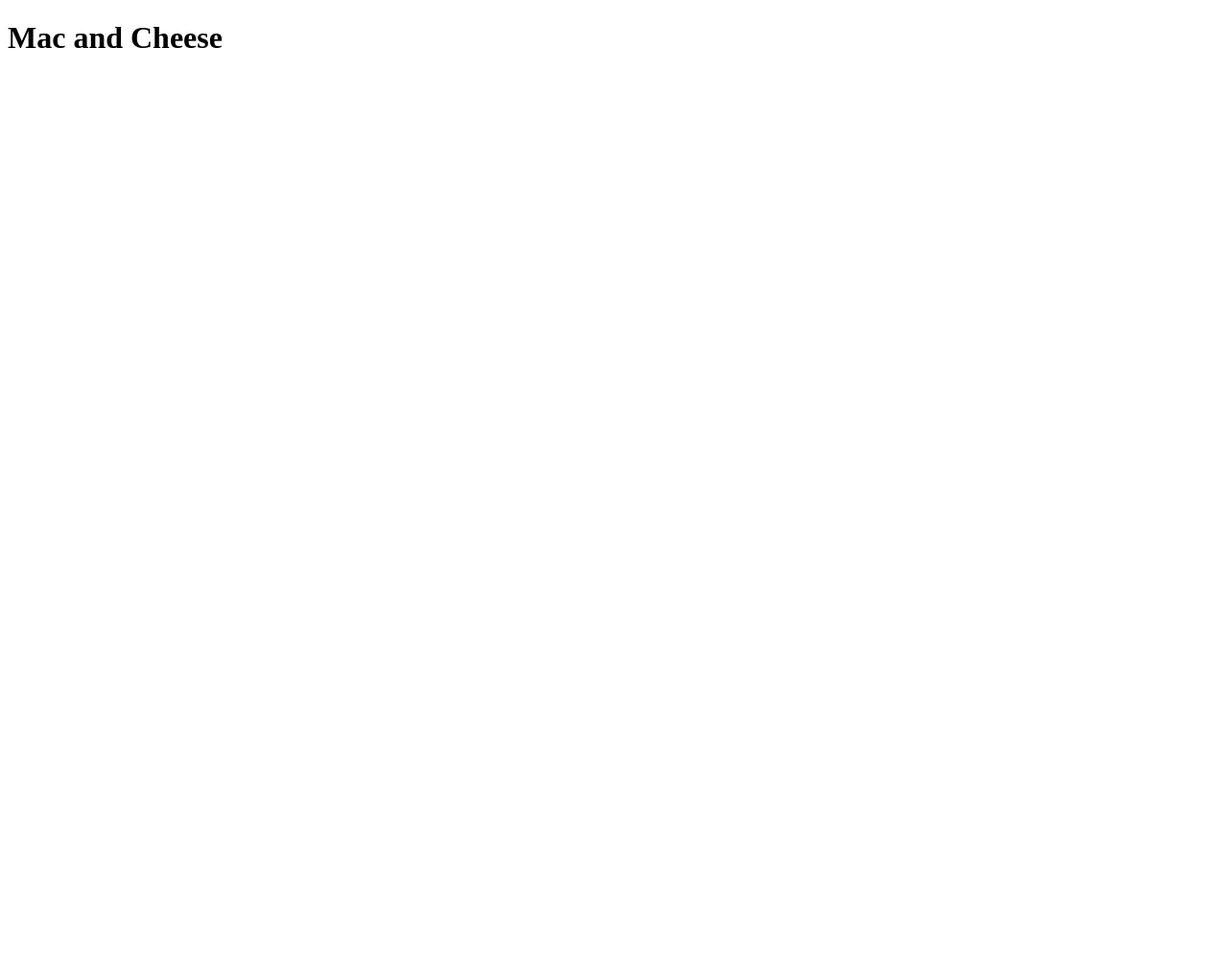
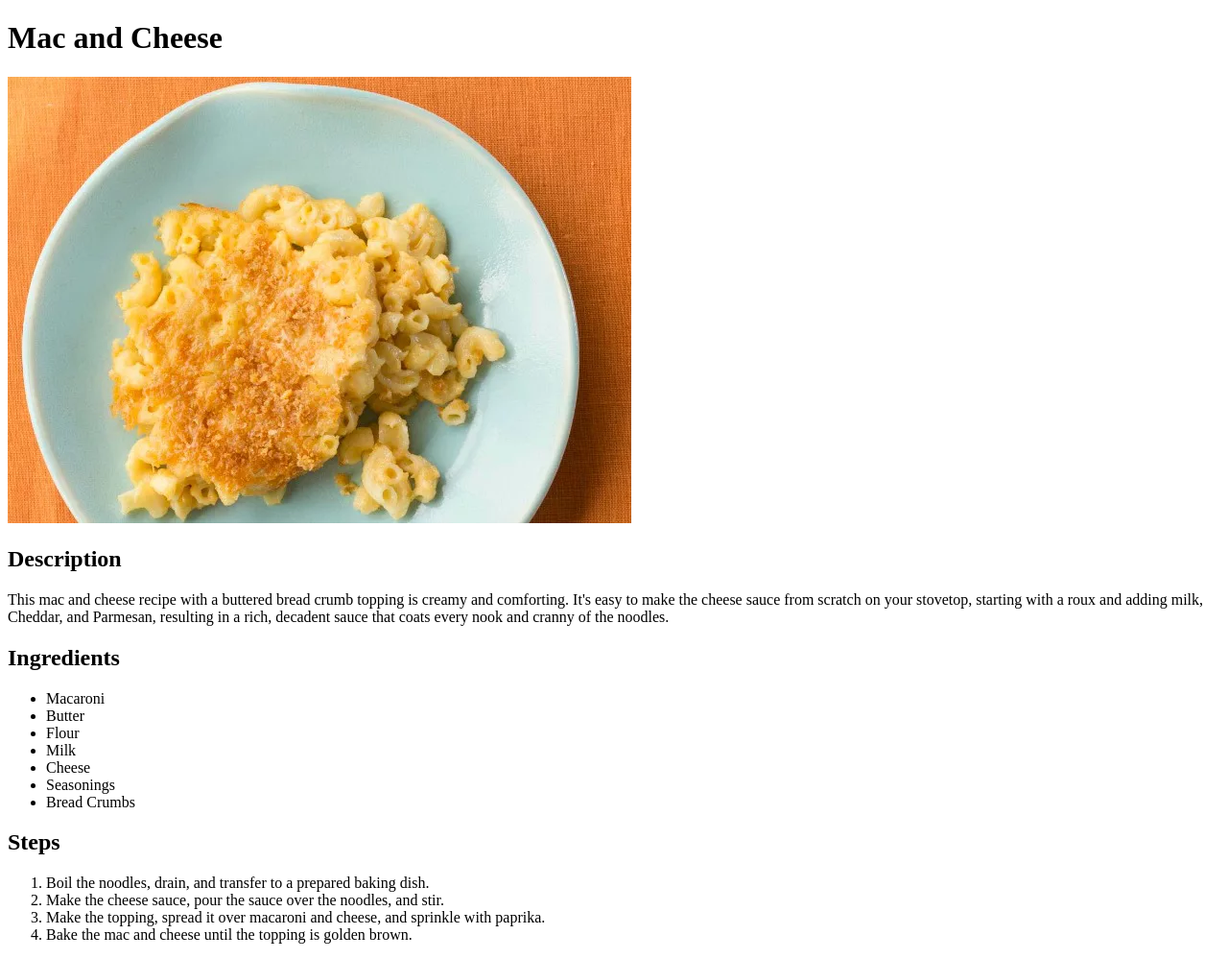
Before and after one commit to Luisrp3/odin-recipes, a plain HTML site: page recipes/mac-and-cheese.html in a window 1280 px wide. Shown: the whole page at 96% size. Before the commit the page ends 800 px from the top, so only its background shows below. Drawn offline with Linux system fonts and the light colour scheme.

Commit message:
Fill mac-and-cheese.html with information

```diff
--- a/recipes/mac-and-cheese.html
+++ b/recipes/mac-and-cheese.html
@@ -6,5 +6,37 @@
     </head>
     <body>
         <h1>Mac and Cheese</h1>
+
+        <img src="../img/mac-and-cheese.webp" alt="A plate of mac and cheese" height="465" width="650">
+
+        <h2>Description</h2>
+        <p>This mac and cheese recipe with a buttered bread crumb topping is creamy and comforting. It's easy to make the cheese sauce from scratch on your stovetop, starting with a roux and adding milk, Cheddar, and Parmesan, resulting in a rich, decadent sauce that coats every nook and cranny of the noodles.</p>
+
+        <h2>Ingredients</h2>
+        <ul>
+            <li>Macaroni</li>
+            <li>Butter</li>
+            <li>Flour</li>
+            <li>Milk</li>
+            <li>Cheese</li>
+            <li>Seasonings</li>
+            <li>Bread Crumbs</li>
+        </ul>
+
+        <h2>Steps</h2>
+        <ol>
+            <li>
+                Boil the noodles, drain, and transfer to a prepared baking dish.
+            </li>
+            <li>
+                Make the cheese sauce, pour the sauce over the noodles, and stir.
+            </li>
+            <li>
+                Make the topping, spread it over macaroni and cheese, and sprinkle with paprika.
+            </li>
+            <li>
+                Bake the mac and cheese until the topping is golden brown.
+            </li>
+        </ol>
     </body>
 </html>
```
Also changed, not shown: img/mac-and-cheese.webp (added).
